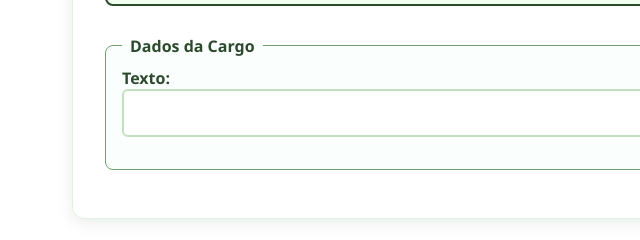
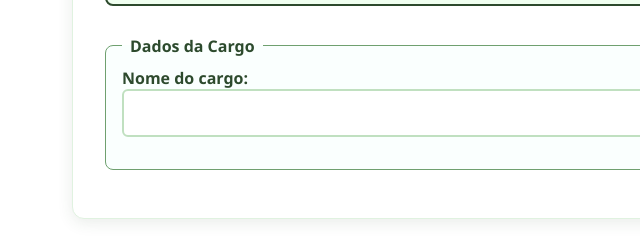
Before and after one commit to rjhalmeman/terceiro-bimestre-dw1, a website: page frontend/cargo/cargo.html in a window 1280 px wide. Shown: the part 329-569 px from the top of the page, 0-640 px from the left. Drawn offline with Linux system fonts and the light colour scheme; no server answers.

Commit message:
11/09/2025 - 16:02:09

```diff
--- a/frontend/cargo/cargo.html
+++ b/frontend/cargo/cargo.html
@@ -37,7 +37,7 @@
                     <legend>Dados da Cargo</legend>
 
                     <div class="form-group">
-                        <label for="nome_cargo">Texto:</label>
+                        <label for="nome_cargo">Nome do cargo:</label>
                         <input type="text" id="nome_cargo" name="nome_cargo" required>
                     </div>
                 </fieldset>
```
